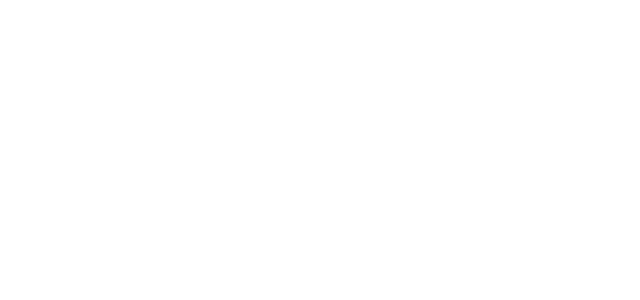
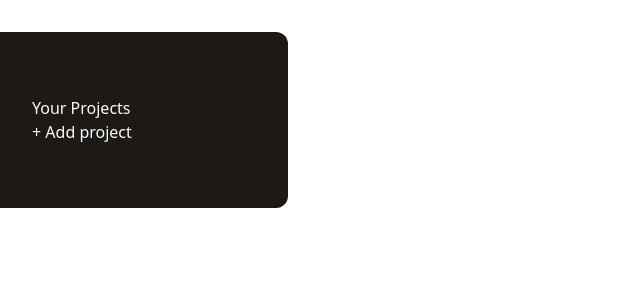
Before and after one commit to R-Velmurugan/project-management, a React (Create React App) app: page / in a window 1280 px wide. Shown: the top 300 px of the page, without its empty margins (0-640 px from the left). Built offline with nearby package versions, Linux system fonts and the light colour scheme; the HTML template or start-up script is replaced by a standard one.

Commit message:
added Sidebar

```diff
--- a/src/App.jsx
+++ b/src/App.jsx
@@ -1,8 +1,10 @@
+import Sidebar from "./components/Sidebar";
 
 function App() {
   return (
-    <div className="App">
-    </div>
+    <main className="h-screen my-8">
+      <Sidebar/>
+    </main>
   );
 }
 
--- /dev/null
+++ b/src/components/Sidebar.jsx
@@ -0,0 +1,8 @@
+export default function Sidebar(){
+    return(
+        <aside className="w-1/3 md:w-72 px-8 py-16 bg-stone-900 text-stone-50 rounded-r-xl">
+            <h2>Your Projects</h2>
+            <button>+ Add project</button>
+        </aside>
+    );
+}
```
